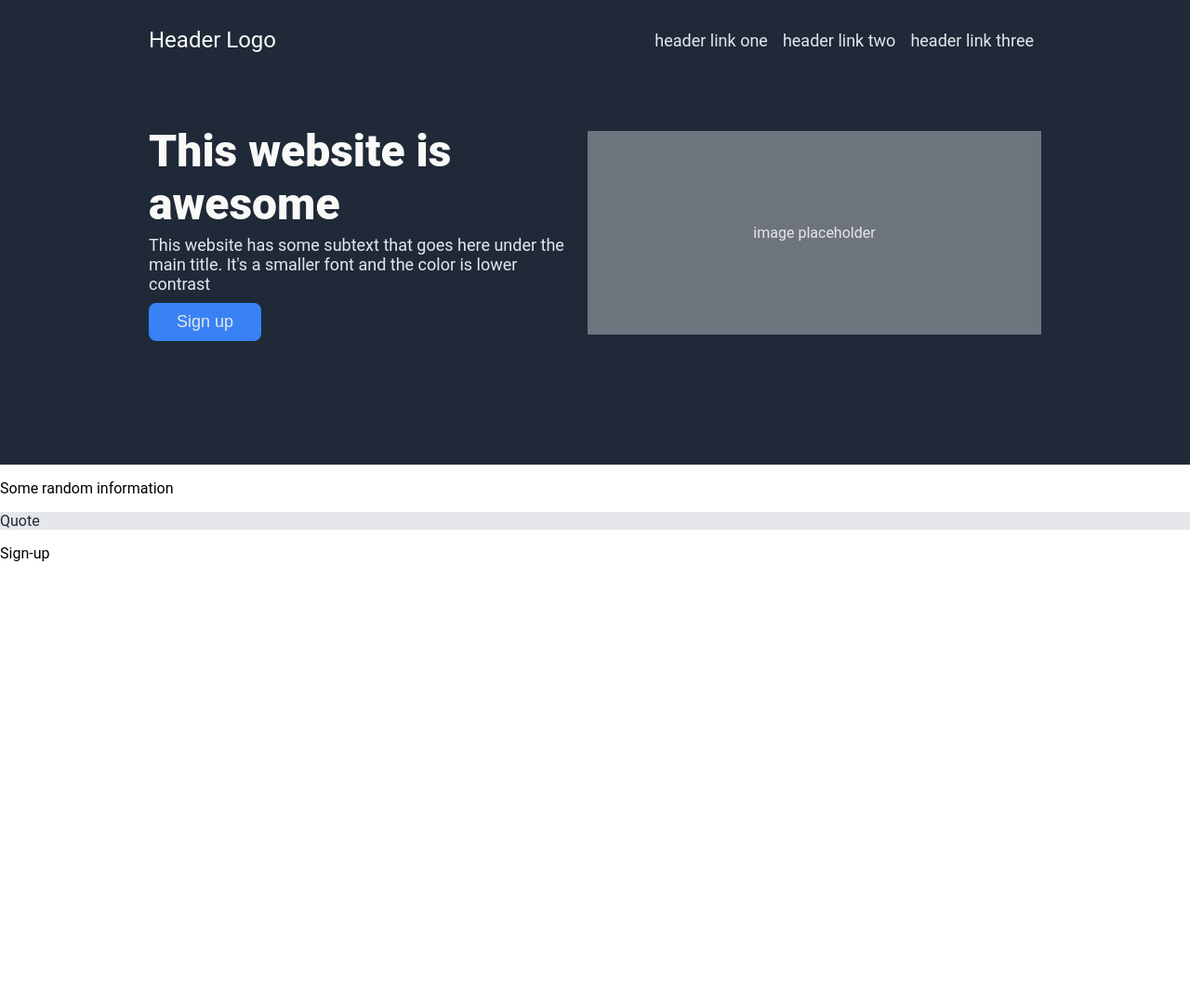
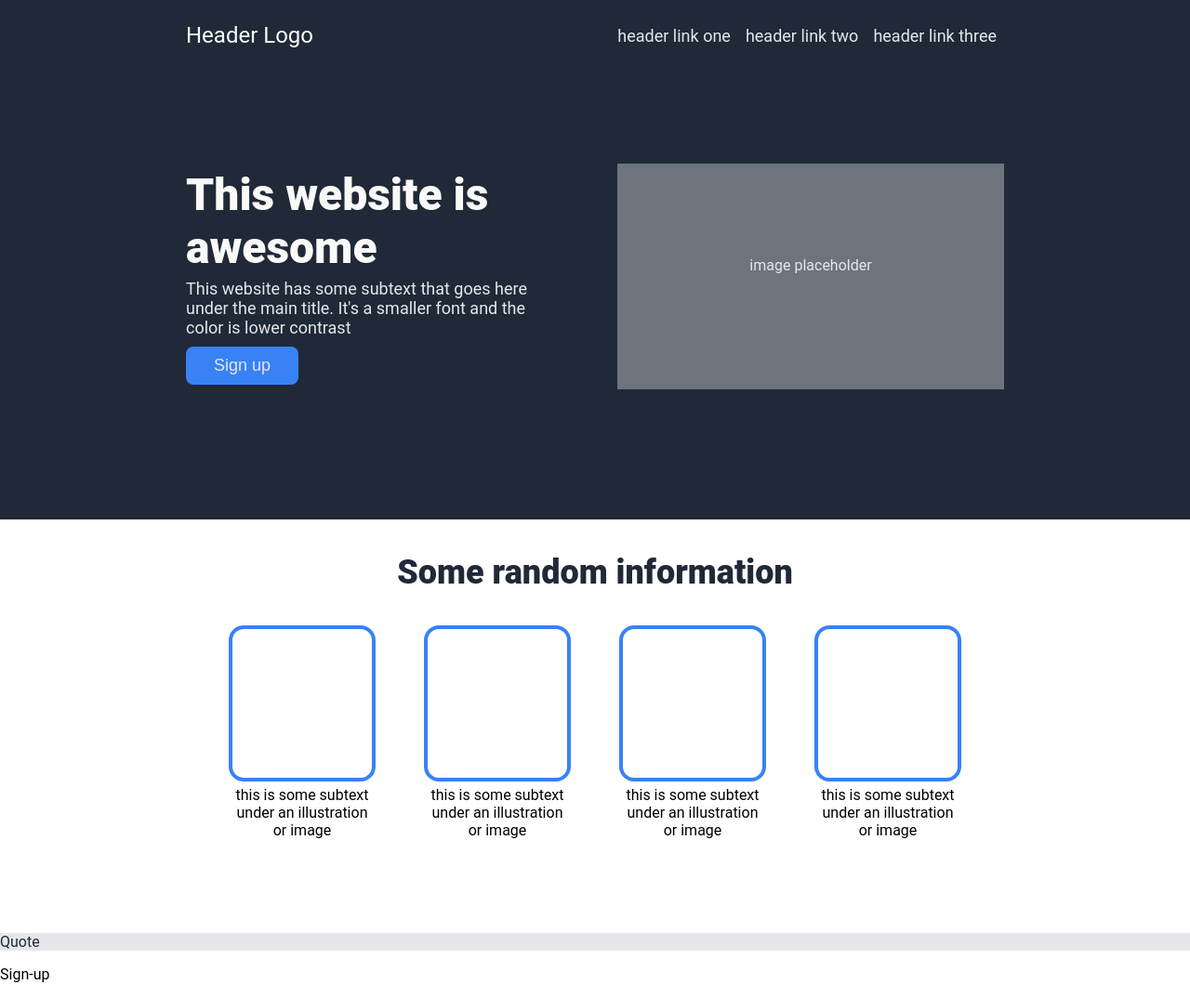
Before and after one commit to rbamboofield/odin-landing-page, a plain HTML site: page index.html in a window 1280 px wide. Shown: the whole page at 93% size. Before the commit the page ends 800 px from the top, so only its background shows below. Drawn offline with Linux system fonts and the light colour scheme.

Commit message:
Fix Section 1

```diff
--- a/index.html
+++ b/index.html
@@ -27,7 +27,25 @@
             </div>
         </div>
         <div class="section-1">
-            <p>Some random information</p>
+            <p class="header-s1">Some random information</p>
+            <div class="s1-cols">
+                <div class="s1-col">
+                    <div class="s1-box"></div>
+                    <p class="s1-box-text">this is some subtext under an illustration or image</p>
+                </div>
+                <div class="s1-col">
+                    <div class="s1-box"></div>
+                    <p class="s1-box-text">this is some subtext under an illustration or image</p>
+                </div>
+                <div class="s1-col">
+                    <div class="s1-box"></div>
+                    <p class="s1-box-text">this is some subtext under an illustration or image</p>
+                </div>
+                <div class="s1-col">
+                    <div class="s1-box"></div>
+                    <p class="s1-box-text">this is some subtext under an illustration or image</p>
+                </div>
+            </div>
         </div>
         <div class="section-2">
             <p>Quote</p>
--- a/styles.css
+++ b/styles.css
@@ -1,12 +1,12 @@
 body {
-    font-family: Roboto;
-    /* width: 800px; */
+    font-family: Roboto, serif;
     margin: 0px;
 }
 
 .header {
     background-color: #1F2937;
-    padding: 5px 10em 5em 10em;
+    padding: 0px 200px 40px 200px;
+    align-items: center;
 }
 
 .top-header {
@@ -35,17 +35,8 @@ body {
 
 .hero-media {
     display: flex;
-    align-items: center;
-    margin: 48px 0px;
-}
-
-.hero-image {
-    background-color: #6d747d;
-    color: #E5E7EB;
-    flex-basis: 60em;
-    justify-content: center;
-    text-align: center;
     padding: 100px 0px;
+    gap: 48px;
 }
 
 .hero-main-text,
@@ -67,8 +58,56 @@ body {
     border-radius: 8px;
     padding: 10px 30px;
 }
+
+.hero-content {
+    flex: 1 1 50%;
+}
+
+.hero-image {
+    background-color: #6d747d;
+    color: #E5E7EB;
+    flex: 1 1 50%;
+    justify-content: center;
+    text-align: center;
+    padding: 100px 0px;
+}
+
 .section-1 {
     background-color: white;
+}
+
+.header-s1 {
+    font-size: 36px;
+    font-weight: 900;
+    color: #1F2937;
+    text-align: center;
+}
+
+.s1-cols {
+    display: flex;
+    justify-content: center;
+    gap: 50px;
+    padding-bottom: 80px;
+}
+
+.s1-col {
+    display: flex;
+    flex-direction: column;
+    align-items: center;
+}
+
+.s1-box {
+    width: 150px;
+    height: 160px;
+    border: 4px solid #3882F6;
+    border-radius: 16px;
+}
+
+.s1-box-text {
+    width: 150px;
+    text-align: center;
+    margin: 5px;
+    /* padding: 5px 6px; */
 }
 
 .section-2 {
```
